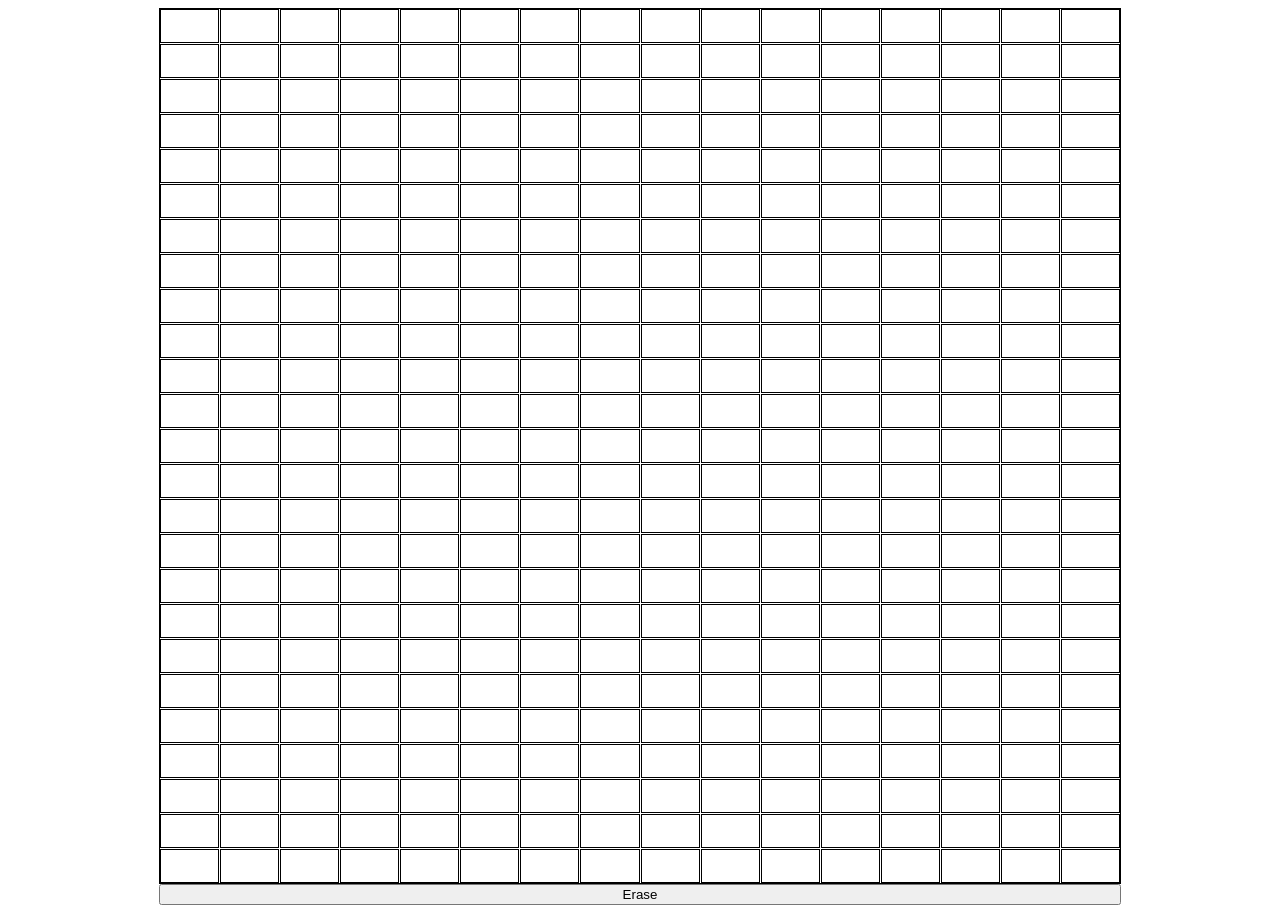
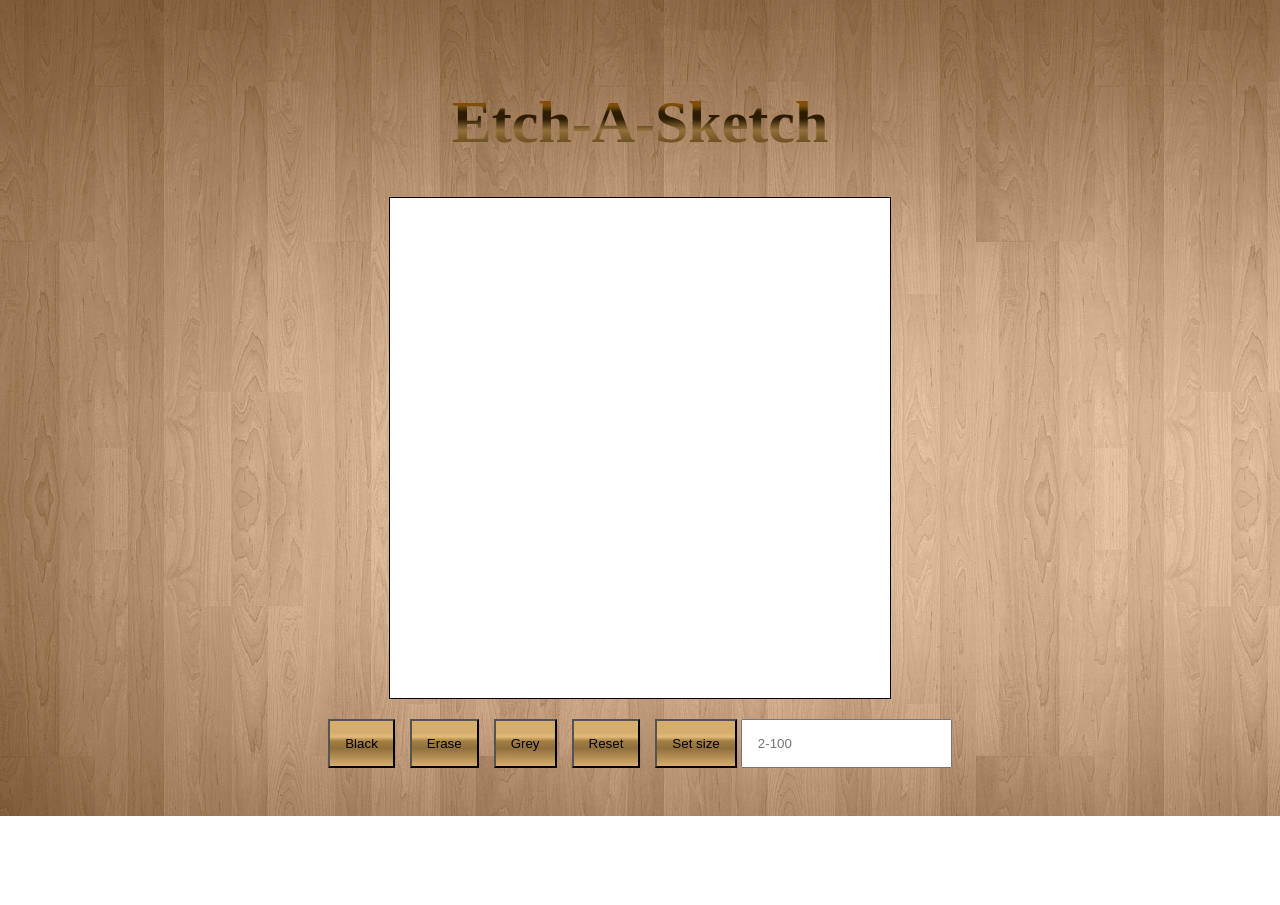
Before and after one commit to AmrSamy2/Etch-A-Sketch, a plain HTML site: page etch.html in a window 1280 px wide. After the commit the page ends 816 px from the top, so only its background shows below. Drawn offline with Linux system fonts and the light colour scheme.

Commit message:
Project completed
1- learned how to manipulate function parameters and used it to add useful events to buttons.
2- learned how to add a background IMG using CSS
3- still need to add button for random colors.

```diff
--- a/etch.css
+++ b/etch.css
@@ -1,38 +1,85 @@
-
-
-
-
 body {
-  height: 100vh ;
-  display: grid;
+  height: 100vh;
+  display: flex;
+  flex-direction: column;
   justify-content: center;
   align-items: center;
+  background-image: url(/jGlzr.png);
 }
 
 
 
 
 #container {
-display: grid;
-/* grid-template-columns: repeat(16, 1fr); */
-gap: 1px;
-width: 960px;
-max-width: 960px;
-border: 1px;
-border-style: solid;
+  display: grid;
+  border: 1px;
+  border-style: solid;
+  gap: 0px;
+  width: 500px;
+  height: 500px;
+  background-color: white;
+
+
+  /* border: 1px;
+border-style: solid; */
 
 
 
 }
 
 .grid-item {
-  padding: 16px 16px;
-  border: 1px;
-  border-style: solid;
+
+  border-color: rgb(49, 37, 37);
+
   box-sizing: border-box;
 }
 
-.mouseover {
+.btns {
+  display: flex;
+  flex-wrap: nowrap;
+  margin-top: 20px;
+  gap: 15px;
+}
+
+button {
+  padding: 15px;
+  background: -webkit-linear-gradient(transparent, transparent), -webkit-linear-gradient(top, rgba(213, 173, 109, 1) 0%, rgba(213, 173, 109, 1) 26%, rgba(226, 186, 120, 1) 35%, rgba(163, 126, 67, 1) 45%, rgba(145, 112, 59, 1) 61%, rgba(213, 173, 109, 1) 100%);
+  ;
+}
+
+input {
+  padding: 15px;
+}
+
+.grey {
   background-color: grey;
   transition: 0.5s;
 }
+
+.black {
+  background-color: black;
+  transition: 0.5s;
+}
+
+.erase {
+  background-color: white;
+  transition: 0.5s;
+}
+
+/* .random-color {
+
+} */
+h1{
+  color: #D5AD6D; /*if no support for background-clip*/
+background: -webkit-linear-gradient(transparent, transparent),
+-webkit-linear-gradient(top, rgb(190, 67, 9) 0%,
+ rgb(122, 79, 9) 26%,
+  rgb(44, 28, 3) 35%,
+   rgb(44, 28, 3) 45%,
+    rgba(145,112,59,1) 61%,
+     rgb(66, 43, 5) 100%);
+background: -o-linear-gradient(transparent, transparent);
+-webkit-background-clip: text;
+-webkit-text-fill-color: transparent;
+font-size: 60px;
+}
--- a/etch.html
+++ b/etch.html
@@ -1,16 +1,32 @@
 <!DOCTYPE html>
 <html lang="en">
+
 <head>
   <meta charset="UTF-8">
   <meta http-equiv="X-UA-Compatible" content="IE=edge">
   <meta name="viewport" content="width=device-width, initial-scale=1.0">
   <title>Etch-A-Sketch</title>
-<link rel="stylesheet" href="etch.css">
+  <link rel="stylesheet" href="etch.css">
   <script src="etch.js" defer></script>
 </head>
+
 <body>
+  <h1>Etch-A-Sketch</h1>
   <div id="container">
   </div>
-  <button class="btn-erase">Erase</button>
+  <div class="btns">
+    <button class="btn-black" >Black</button>
+    <button class="btn-erase" >Erase</button>
+    <button class="btn-grey" >Grey</button>
+    <button class="btn-reset">Reset</button>
+    <!-- <button class="btn-random">random</button> -->
+    <div class=" setSize">
+      <button>Set size</button>
+      <input type="text" value="" placeholder="2-100" onchange="changeSize(this.value)">
+
+
+  </div>
+  </div>
 </body>
+
 </html>
--- a/etch.js
+++ b/etch.js
@@ -1,20 +1,80 @@
-const container = document.querySelector("#container");
-container.style.gridTemplateColumns = 'repeat(16, 1fr)'
-container.style.gridTemplateRows = 'repeat(16, 1fr)'
+const btnBlack = document.querySelector('.btn-black')
+const btnErase = document.querySelector('.btn-erase')
+const btnGrey = document.querySelector('.btn-grey')
+const btnReset = document.querySelector('.btn-reset')
+// const btnRandom = document.querySelector('.btn-random')
+
+// function randomColor (){
+//   if (cell.className = )
+//   let letters = '0123456789ABCDEF';
+//   let color = '#';
+//   for (let i = 0; i < 6; i++) {
+//     color += letters[Math.floor(Math.random() * 16)];
+//   }
+//   return color;
+// }
+
+function makeRows(size) {
+
+  const container = document.querySelector("#container");
+  // const input = document.querySelector('input')
+  const cells = container.querySelectorAll('div')
+  cells.forEach((div) => div.remove())
 
 
 
+  container.style.gridTemplateColumns = `repeat(${size}, 1fr)`
+  container.style.gridTemplateRows = `repeat(${size}, 1fr)`
 
-function makeRows(rows, cols) {
-  for (c = 0; c < (rows * cols); c++) {
+  for (c = 0; c < size * size; c++) {
     let cell = document.createElement("div");
     container.appendChild(cell).className = "grid-item";
+
+    // btnRandom.addEventListener ('click', function (){
+    //   cell.addEventListener ('mouseover', function (){
+    //     cell.className = ('')
+    //     cell.style.backgroundColor = randomColor()
+    //   })
+    // })
+
+    btnErase.addEventListener('click', function erase() {
+      cell.addEventListener('mouseover', function () {
+        cell.className = ('')
+        cell.classList.add('erase')
+      })
+    })
+    btnReset.addEventListener('click', function () {
+      cell.className = ('')
+    })
+    btnGrey.addEventListener('click', function () {
+      cell.addEventListener('mouseover', mouseover)
+
+    })
+
     function mouseover() {
-      cell.classList.add('mouseover')
-       }
+      cell.classList.add(`grey`)
+    }
     cell.addEventListener('mouseover', mouseover)
+
+    btnBlack.addEventListener('click', function black() {
+      cell.addEventListener('mouseover', function () {
+        cell.className = ('')
+        cell.classList.add('black')
+      })
+    })
 
 
   };
-};
-makeRows(20, 20);
+}
+makeRows(16);
+
+function changeSize(input) {
+  if (input < 2 || input > 100) {
+    alert("size  between 2 and 100")
+  } else (makeRows(input))
+}
+
+
+// function changeColor(colors) {
+//   cellColor(colors)
+// }
```
Also changed, not shown: jGlzr.png (added).
